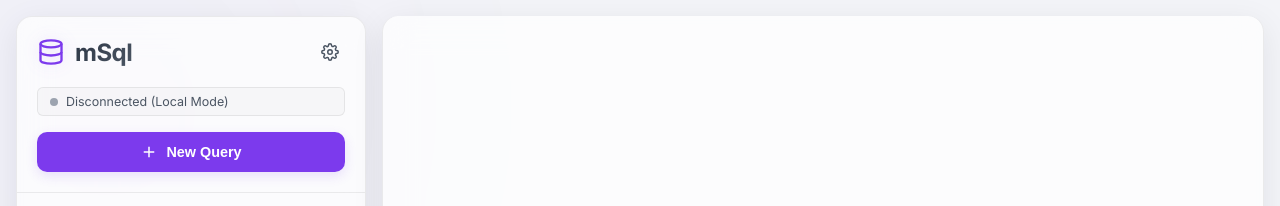
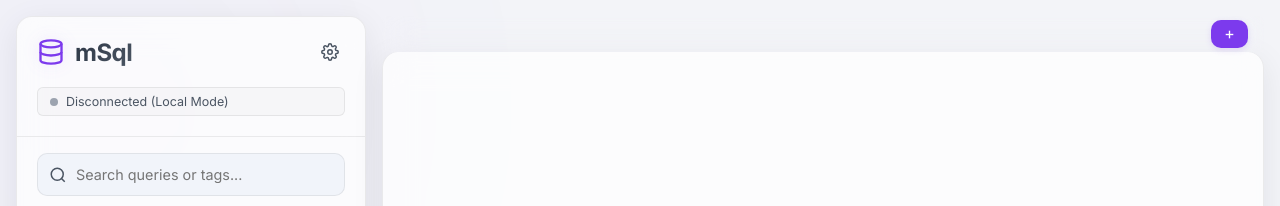
Before and after one commit to imatoria/msql, a website: page public/index.html in a window 1280 px wide. Shown: the top 206 px of the page. Drawn offline with Linux system fonts and the light colour scheme; no server answers.

Commit message:
Move "New Query" button to workspace header
Relocated the "New Query" button from the `db-status-bar` to the `workspace-header` in `index.html`. Updated `styles.css` to add new styles for the button, including dimensions, alignment, background color, hover effects, and SVG icon adjustments.

```diff
--- a/public/index.html
+++ b/public/index.html
@@ -39,13 +39,6 @@
           <span class="status-dot inactive" id="status-dot"></span>
           <span class="status-text" id="status-text">Disconnected (Local Mode)</span>
         </div>
-        <button id="btn-new-query" class="btn btn-primary" title="Create New SQL Query">
-          <svg viewBox="0 0 24 24" fill="none" stroke="currentColor" stroke-width="2">
-            <line x1="12" y1="5" x2="12" y2="19"></line>
-            <line x1="5" y1="12" x2="19" y2="12"></line>
-          </svg>
-          <span>New Query</span>
-        </button>
       </div>
 
       <!-- Search Section -->
@@ -100,6 +93,12 @@
       <!-- Workspace Header (Query Tabs) -->
       <header id="workspace-header" class="workspace-header">
         <div id="tabs-container" class="tabs-container"></div>
+        <button id="btn-new-query" class="btn btn-primary" title="Create New SQL Query">
+          <svg viewBox="0 0 24 24" fill="none" stroke="currentColor" stroke-width="2">
+            <line x1="12" y1="5" x2="12" y2="19"></line>
+            <line x1="5" y1="12" x2="19" y2="12"></line>
+          </svg>
+        </button>
       </header>
 
       <!-- Welcome Screen (Visible when no query selected) -->
--- a/public/styles.css
+++ b/public/styles.css
@@ -1520,3 +1520,35 @@ body {
   font-weight: 500;
   border-radius: var(--radius-md) !important;
 }
+
+/* Styling for New Query button inside the workspace header */
+.workspace-header #btn-new-query {
+  height: 28px;
+  padding: 0 12px;
+  font-size: 0.78rem;
+  display: inline-flex;
+  align-items: center;
+  gap: 6px;
+  border-radius: var(--radius-md);
+  background: var(--color-primary);
+  color: #fff;
+  border: none;
+  cursor: pointer;
+  font-weight: 500;
+  transition: all var(--transition-fast);
+  box-shadow: 0 2px 6px var(--color-primary-glow);
+  align-self: center;
+  margin-top: 4px; /* Slight offset for centering adjustment */
+  margin-bottom: 4px;
+}
+
+.workspace-header #btn-new-query:hover {
+  background: var(--color-primary-hover);
+  box-shadow: 0 4px 12px var(--color-primary-glow);
+}
+
+.workspace-header #btn-new-query svg {
+  width: 13px;
+  height: 13px;
+  stroke-width: 2.5;
+}
```
